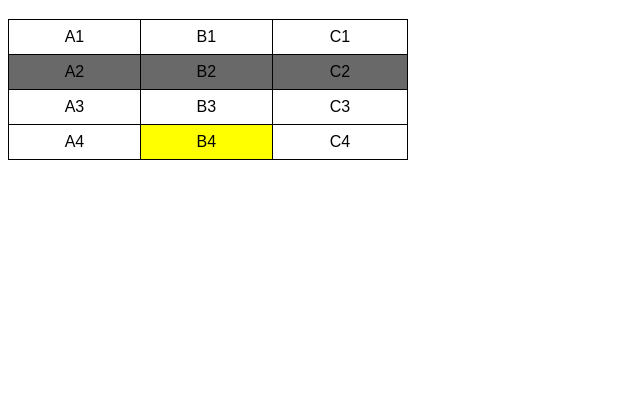
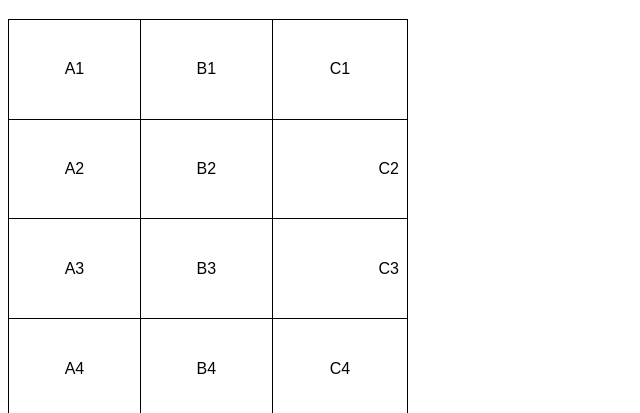
Before and after one commit to edilsonsilvacass/html-css2, a plain HTML site: page exercicios/ex023/tabela001.html in a window 1280 px wide. Shown: the part 61-474 px from the top of the page, without its empty margins (0-640 px from the left). Drawn offline with Linux system fonts and the light colour scheme.

Commit message:
criei tabela 001

```diff
--- a/exercicios/ex023/tabela001.html
+++ b/exercicios/ex023/tabela001.html
@@ -10,19 +10,20 @@
         }
         table {
             width: 400PX;
+            height: 400px;
             border-collapse: collapse;
         }
-        tr.linha{
-            background-color: dimgray;
-        }
+
         td {
             border: 1px solid black;
             padding: 8px;
             text-align: center;
+            vertical-align: middle;
         }
-        td.dado {
-            background-color: yellow;
+        .numero {
+            text-align: right;
         }
+
     </style>
 </head>
 <body>
@@ -33,19 +34,19 @@
             <td>B1</td>
             <td>C1</td>
         </tr>
-        <tr class="linha">
+        <tr>
             <td>A2</td>
             <td>B2</td>
-            <td>C2</td>
+            <td class="numero">C2</td>
         </tr>
         <tr>
             <td>A3</td>
             <td>B3</td>
-            <td>C3</td>
+            <td class="numero">C3</td>
         </tr>
         <tr>
             <td>A4</td>
-            <td class="dado">B4</td>
+            <td>B4</td>
             <td>C4</td>
         </tr>
     </table>
```
